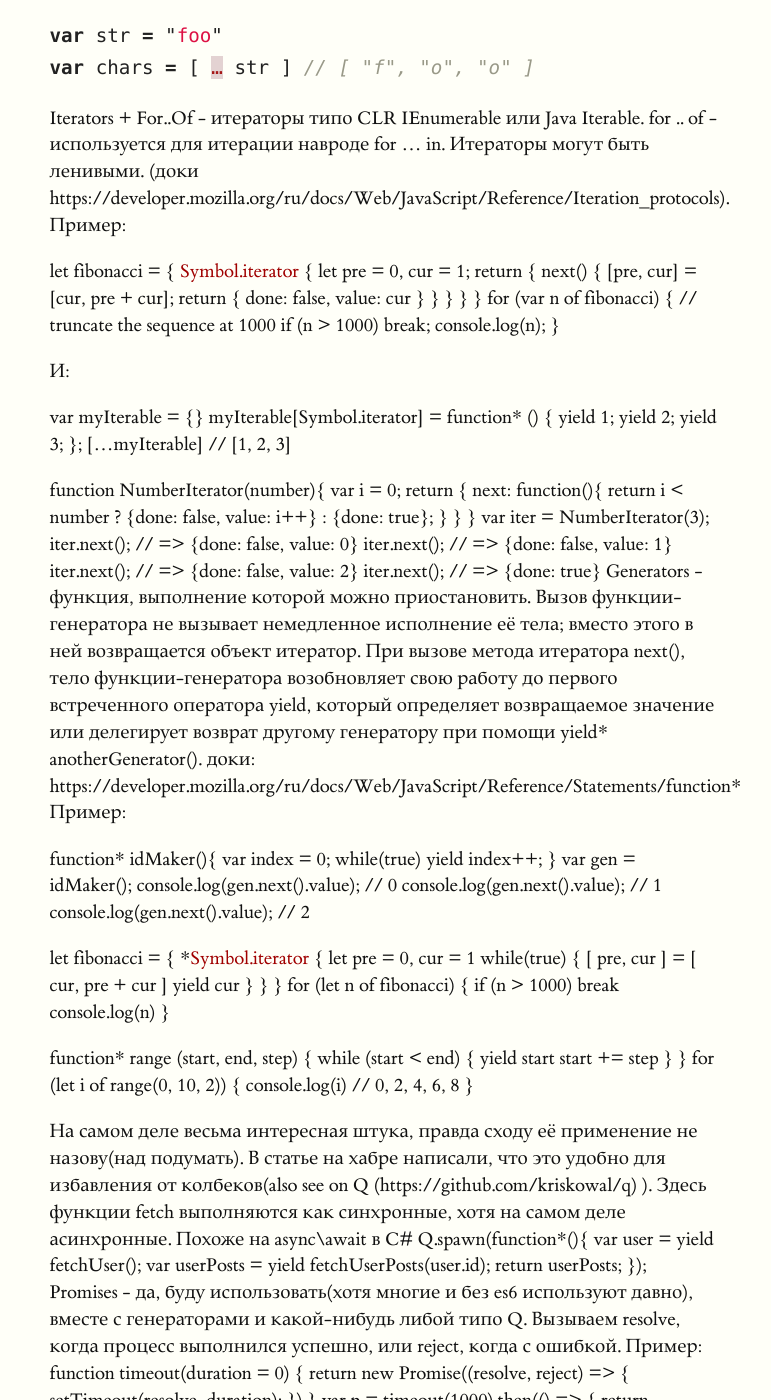
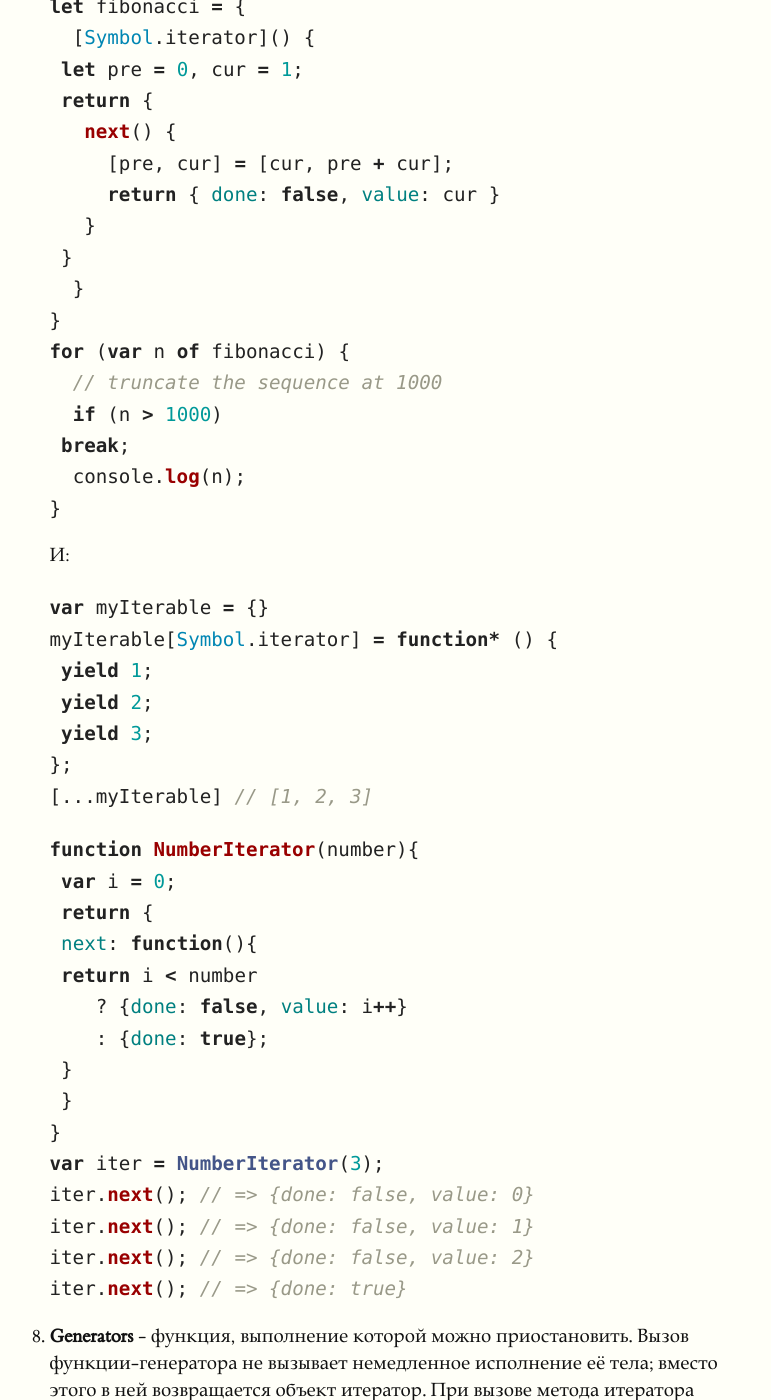
Before and after one commit to Khelek/khelek.github.io, a Jekyll site: the page built from _posts/2015-08-25-features-of-es6.md, in a window 1280 px wide and 1400 px high, scrolled down 5516 px. Shown: the whole window, without its empty margins (58-829 px from the left). Built offline with Jekyll 4.4.1, drawn with Linux system fonts in a browser that asks for light colours; some of the changed text lies outside the part shown.

Commit message:
some finish of about es6

````diff
--- a/_config.yml
+++ b/_config.yml
@@ -9,6 +9,7 @@
 markdown: Kramdown
 kramdown:
   input: GFM
+  syntax_highlighter: rouge
 markdown_ext: "markdown,mkdown,mkdn,mkd,md"
 highlighter: rouge
 permalink: /articles/:short_year/:title
--- a/_includes/header.html
+++ b/_includes/header.html
@@ -1,8 +1,7 @@
 <!--- Header and nav template site-wide -->
 <header>
     <nav class="group">
-		<a href="/"><img class="badge" src="/assets/img/badge_1.png" alt="CH"></a>
-		<a href="/page">A Page</a>
+		<a href="/">Posts</a>
 		<a href="/about">About</a>
 	</nav>
 </header>
--- a/_posts/2015-08-25-features-of-es6.md
+++ b/_posts/2015-08-25-features-of-es6.md
@@ -12,32 +12,34 @@
 
 1. **Let и const**. Let - для области видимости как С\С++(раньше в js все переменные переносились к началу функции). Const - просто неизменяемая константа.
 
-Достаточно простые вещи, которые только делают поведение js более ожидаемым.
+    Достаточно простые вещи, которые только делают поведение js более ожидаемым.
 
-Например, в этой функции x будет виден только в блоке if(true), и не будет за его пределами
-{% highlight javascript %}
+    Например, в этой функции x будет виден только в блоке if(true), и не будет за его пределами
+
+   ```javascript
 function f() {
-    if (true) {
-        let x;
-        {
-            // okay, block scoped name
-            const x = "sneaky";
-            // error, const
-            x = "foo";
-        }
-        // error, already declared in block
-        let x = "inner";
-    }
+      if (true) {
+          let x;
+          {
+              // okay, block scoped name
+              const x = "sneaky";
+              // error, const
+              x = "foo";
+          }
+          // error, already declared in block
+          let x = "inner";
+      }
 }
-{% endhighlight %}
+   ```
 
-также по поводу let из <https://leanpub.com/understandinges6/read/>:
+    также по поводу let из <https://leanpub.com/understandinges6/read/>:
 
-<blockquote class="smallquote" markdown="1">
-**Using let in loops.**
-The behavior of let inside of loops is slightly different than with other blocks. Instead of creating a variable that is used with each iteration of the loop, each iteration actually gets its own variable to use. This is to solve an old problem with JavaScript loops. Consider the following:
+    <blockquote class="smallquote" markdown="1">
+    **Using let in loops.**
+    The behavior of let inside of loops is slightly different than with other blocks. Instead of creating a variable that is used with each iteration of the loop, each iteration actually gets its own variable to use. This is to solve an old problem with JavaScript loops. Consider the following:
 
-{% highlight javascript %}
+
+   ```javascript
 var funcs = [];
 for (var i=0; i < 10; i++) {
     funcs.push(function() { console.log(i); });
@@ -45,13 +47,14 @@
 funcs.forEach(function(func) {
     func();     // outputs the number "10" ten times
 });
-{% endhighlight %}
+   ```
 
- This code will output the number 10 ten times in a row. That’s because the variable i is shared across each iteration of the loop, meaning the closures created inside the loop all hold a reference to the same variable. The variable i has a value of 10 once the loop completes, and so that’s the value each function outputs.
+     This code will output the number 10 ten times in a row. That’s because the variable i is shared across each iteration of the loop, meaning the closures created inside the loop all hold a reference to the same variable. The variable i has a value of 10 once the loop completes, and so that’s the value each function outputs.
 
- To fix this problem, developers use immediately-invoked function expressions (IIFEs) inside of loops to force a new copy of the variable to be created:
+     To fix this problem, developers use immediately-invoked function expressions (IIFEs) inside of loops to force a new copy of the variable to be created:
 
-{% highlight javascript %}
+
+   ```javascript
 var funcs = [];
 for (var i=0; i < 10; i++) {
     funcs.push((function(value) {
@@ -63,12 +66,13 @@
 funcs.forEach(function(func) {
     func();     // outputs 0, then 1, then 2, up to 9
 });
-{% endhighlight %}
-This version of the example uses an IIFE inside of the loop. The i variable is passed to the IIFE, which creates its own copy and stores it as value. This is the value used of the function for that iteration, so calling each function returns the expected value.
+   ```
+    This version of the example uses an IIFE inside of the loop. The i variable is passed to the IIFE, which creates its own copy and stores it as value. This is the value used of the function for that iteration, so calling each function returns the expected value.
 
-A let declaration does this for you without the IIFE. Each iteration through the loop results in a new variable being created and initialized to the value of the variable with the same name from the previous iteration. That means you can simplify the process by using this code:
+    A let declaration does this for you without the IIFE. Each iteration through the loop results in a new variable being created and initialized to the value of the variable with the same name from the previous iteration. That means you can simplify the process by using this code:
 
-{% highlight javascript %}
+
+   ```javascript
 var funcs = [];
 for (let i=0; i < 10; i++) {
     funcs.push(function() { console.log(i); });
@@ -76,50 +80,48 @@
 funcs.forEach(function(func) {
     func();     // outputs 0, then 1, then 2, up to 9
 })
-{% endhighlight %}
-This code works exactly like the code that used var and an IIFE but is, arguably, cleaner.
+   ```
+    This code works exactly like the code that used var and an IIFE but is, arguably, cleaner.
 
- </blockquote>
+     </blockquote>
 
-<ol start="2">
-<li markdown='1'>  **List comprehensions** - это как генераторы в эрланге, удобные и мощные штуки(к слову, это часть стандарта es7 уже)
-</li></ol>
+2. **List comprehensions** - это как генераторы в эрланге, удобные и мощные штуки(к слову, это часть стандарта es7 уже)
 
-{% highlight javascript %}
+   ```javascript
 let numbers = [ 1, 4, 9 ];
 [for (num of numbers) Math.sqrt(num)];
 // => [ 1, 2, 3 ]
-{% endhighlight %}
+   ```
 
-<ol start="3">
-<li markdown='1'> **Arrows** - просто приятный сокращенный синтаксис для анонимных функций, напоминает такой же синтаксис в  C#
-</li></ol>
-было:
-{% highlight javascript %}
+3. **Arrows** - просто приятный сокращенный синтаксис для анонимных функций, напоминает такой же синтаксис в  C#.
+
+    было:
+
+   ```javascript
 var f = function(x) { return x * 2 }
 var f2 = function(x,y) { return x * y }
-стало:
+   ```
+   стало:
+
+   ```javascript
 let f = x => x * 2 или (x => x * 2)
 let f2 = ((x, y) => x * y)
-{% endhighlight %}
+   ```
 
-<ol start="4">
-<li markdown='1'> **Template Strings** - строки с интерполяцией + многострочные строки. удивительно, как долго это добиралось до js.
-</li></ol>
+4. **Template Strings** - строки с интерполяцией + многострочные строки. удивительно, как долго это добиралось до js.
 
-{% highlight javascript %}
+   ```javascript
+   var a = 1;
 // Multiline strings
-`In JavaScript this is
- not legal.`
-
+var a = `In JavaScript this is not legal.`
 // String interpolation
 var name = "Bob", time = "today";
 `Hello ${name}, how are you ${time}?`
-{% endhighlight %}
+   ```
 
-Однако здесь есть одновременно одна штуковина. Называется в стандарте Raw String Access. Не совсем я втыкаю, что это и как работает, пример:
+    Однако здесь есть одновременно одна штуковина. Называется в стандарте Raw String Access. Не совсем я втыкаю, что это и как работает, пример:
 
-{% highlight javascript %}
+   ```javascript
 function quux (strings, ...values) {
   strings[0] === "foo\n"
   strings[1] === "bar"
@@ -128,76 +130,74 @@
   values[0] === 42
 }
 quux `foo\n${ 42 }bar`
-{% endhighlight %}
+   ```
 
-Однако если делать quux(`foo\n${ 42 }bar`) получалось совсем иное. WTF? вобщем надо быть осторожным с доступом к строке по id после интерполяции, мало ли.
+    Однако если делать quux(`foo\n${ 42 }bar`) получалось совсем иное. WTF? вобщем надо быть осторожным с доступом к строке по id после интерполяции, мало ли.
 
-<ol start="5">
-<li markdown='1'> **Destructuring** - в эрланге и прочем мире паттерн матчинг.
-</li></ol>
+5. **Destructuring** - в эрланге и прочем мире паттерн матчинг.
 
-{% highlight javascript %}
+
+   ```javascript
 // list matching
 var [a, , b] = [1,2,3];
-
 // object matching
 var { op: a, lhs: { op: b }, rhs: c } = getASTNode()
-
 // object matching shorthand
 // binds `op`, `lhs` and `rhs` in scope
 var {op, lhs, rhs} = getASTNode()
-
 // Can be used in parameter position
 function g({name: x}) {
   console.log(x);
 }
 g({name: 5})
-
 // Fail-soft destructuring
 var [a] = [];
 a === undefined;
-
 // Fail-soft destructuring with defaults
 var [a = 1] = [];
 a === 1;
-{% endhighlight %}
+   ```
 
-<ol start="6">
-<li markdown='1'> **Default + Rest + Spread** - для параметров в функциях - параметры по умолчанию, "лишние" параметры, и типо разворачивания списка в его элементы.
-</li></ol>
+6. **Default + Rest + Spread** - для параметров в функциях - параметры по умолчанию, "лишние" параметры, и типо разворачивания списка в его элементы.
 
-{% highlight javascript %}
+
+   ```javascript
 function f(x, y=12) { // default
   // y is 12 if not passed (or passed as undefined)
   return x + y;
 }
-f(3) == 15
-
+f(3) == 15;
+   ```
+   ```javascript
 function f(x, ...y) { // rest
 // y is an Array
   return x * y.length;
 }
 f(3, "hello", true) == 6
-
-
+   ```
+   ```javascript
 function f(x, y, z) {
   return x + y + z;
 }
 // Pass each elem of array as argument
 f(...[1,2,3]) == 6  // spread
-{% endhighlight %}
+   ```
 
-Причем spread можно использовать не только при вызове функций, можно например в массивах или строках -
-{% highlight javascript %}
+    Причем spread можно использовать не только при вызове функций, можно например в массивах или строках -
+
+   ```javascript
 var params = [ "hello", true, 7 ]
 var other = [ 1, 2, ...params ] // [ 1, 2, "hello", true, 7 ]
-
+   ```
+   ```javascript
 var str = "foo"
 var chars = [ … str ] // [ "f", "o", "o" ]
-{% endhighlight %}
+   ```
 
-Iterators + For..Of - итераторы типо CLR IEnumerable или Java Iterable. for .. of - используется для итерации навроде for ... in. Итераторы могут быть ленивыми. (доки https://developer.mozilla.org/ru/docs/Web/JavaScript/Reference/Iteration_protocols). Пример:
+7. **Iterators + For..Of** - итераторы типо CLR IEnumerable или Java Iterable. *for .. of* - используется для итерации навроде *for ... in*.
+    Итераторы могут быть ленивыми ([доки](https://developer.mozilla.org/ru/docs/Web/JavaScript/Reference/Iteration_protocols)). Пример:
 
+   ```javascript
 let fibonacci = {
   [Symbol.iterator]() {
     let pre = 0, cur = 1;
@@ -215,9 +215,11 @@
     break;
   console.log(n);
 }
+   ```
 
-И:
+    И:
 
+   ```javascript
 var myIterable = {}
 myIterable[Symbol.iterator] = function* () {
     yield 1;
@@ -225,7 +227,8 @@
     yield 3;
 };
 [...myIterable] // [1, 2, 3]
-
+   ```
+   ```javascript
 function NumberIterator(number){
  var i = 0;
  return {
@@ -241,15 +244,17 @@
 iter.next(); // => {done: false, value: 1}
 iter.next(); // => {done: false, value: 2}
 iter.next(); // => {done: true}
-Generators -  функция, выполнение которой можно приостановить.
-Вызов функции-генератора не вызывает немедленное исполнение её
-тела; вместо этого в ней возвращается объект итератор. При вызове метода
-итератора next(), тело функции-генератора возобновляет свою работу до первого
-встреченного оператора yield, который определяет возвращаемое значение или
-делегирует возврат другому генератору при помощи yield* anotherGenerator().
-доки: https://developer.mozilla.org/ru/docs/Web/JavaScript/Reference/Statements/function*
-Пример:
+   ```
 
+8. **Generators** -  функция, выполнение которой можно приостановить.
+    Вызов функции-генератора не вызывает немедленное исполнение её
+    тела; вместо этого в ней возвращается объект итератор. При вызове метода
+    итератора *next()*, тело функции-генератора возобновляет свою работу до первого
+    встреченного оператора yield, который определяет возвращаемое значение или
+    делегирует возврат другому генератору при помощи *yield\*  anotherGenerator()* ([доки](https://developer.mozilla.org/ru/docs/Web/JavaScript/Reference/Statements/function*))
+    Пример:
+
+   ```javascript
 function* idMaker(){
     var index = 0;
     while(true)
@@ -259,8 +264,8 @@
 console.log(gen.next().value); // 0
 console.log(gen.next().value); // 1
 console.log(gen.next().value); // 2
-
-
+   ```
+   ```javascript
 let fibonacci = {
  *[Symbol.iterator]() {
     let pre = 0, cur = 1
@@ -275,8 +280,8 @@
     break
  console.log(n)
 }
-
-
+   ```
+   ```javascript
 function* range (start, end, step) {
    while (start < end) {
        yield start
@@ -286,15 +291,22 @@
 for (let i of range(0, 10, 2)) {
     console.log(i) // 0, 2, 4, 6, 8
 }
+   ```
 
-На самом деле весьма интересная штука, правда сходу её применение не назову(над подумать). В статье на хабре написали, что это удобно для избавления от колбеков(also see on Q (https://github.com/kriskowal/q) ). Здесь функции fetch выполняются как синхронные, хотя на самом деле асинхронные. Похоже на async\await в C#
+    На самом деле весьма интересная штука, правда сходу её применение не назову(над подумать).
+    В статье на хабре написали, что это удобно для избавления от колбеков(also see on Q (<https://github.com/kriskowal/q>) ). Здесь функции fetch выполняются как синхронные, хотя на самом деле асинхронные. Похоже на async\await в C#
+
+   ```javascript
 Q.spawn(function*(){
   var user = yield fetchUser();
   var userPosts = yield fetchUserPosts(user.id);
   return userPosts;
 });
-Promises - да, буду использовать(хотя многие и без es6 используют давно), вместе с генераторами и какой-нибудь либой типо Q. Вызываем resolve, когда процесс выполнился успешно, или reject, когда с ошибкой. Пример:
+   ```
+9. **Promises** - да, буду использовать(хотя многие и без es6 используют давно), вместе с генераторами и какой-нибудь либой типо Q. Вызываем resolve, когда процесс выполнился успешно, или reject, когда с ошибкой. Пример:
 ﻿
+
+   ```javascript
 function timeout(duration = 0) {
     return new Promise((resolve, reject) => {
         setTimeout(resolve, duration);
@@ -307,28 +319,42 @@
 }).catch(err => {
     return Promise.all([timeout(100), timeout(200)]);
 })
+   ```
 
-Новые функции - в string - includes, startWith, endWith
+Новые функции - в string - `includes`, `startWith`, `endWith`
 
-ещё для взгляда: Object.assign, Object.is
+ещё для взгляда: `Object.assign`, `Object.is`
 
-Спросите, почему нет классов? Потому, что они показались слишком страшными) Здесь я перечислил те вещи, которые буду использовать прямо сейчас, и наш проект ещё не настолько большой, чтобы использовать классы. + сама концепция таких классов часто вызывала нарекания(в эрланге вообще без классов живут, хорошо живут), и мне больше по душе модули + функции без привязки к данным, где это возможно.
+Спросите, почему нет классов? Потому, что они показались слишком страшными) Здесь я перечислил те вещи, которые буду использовать прямо сейчас, и пока классы в проект впиливать рановато(или уже нет? =)) + сама концепция таких классов часто вызывала нарекания(в эрланге вообще без классов живут, хорошо живут), и мне больше по душе модули + функции без привязки к данным, где это возможно.
 
-Из того, что ещё буду стараться не юзать:
-Enhanced Object Literals - позволяет делать типо
+По крайней мере - сейчас.
+
+
+Ещё из того, что не буду юзать:
+**Enhanced Object Literals** - позволяет делать типо
+
+```javascript
 { [ 'prop_' + (() => 42)() ]: 42 };
+```
 надеюсь, до такого у меня не дойдет, ибо страх.
 
-Modules - не использую, так как на проекте browserify.
+**Modules** - не использую, так как на проекте browserify.
 
-Map + Set + WeakMap + WeakSet - не вижу пользы, с учётом, что всё все равно будет эмулироваться.
+**Map + Set + WeakMap + WeakSet** - не вижу пользы, с учётом, что всё все равно будет эмулироваться.
 
-Proxy - пока не нужны.
+**Proxy** - пока не нужны, хотя говорят, что штука очень классная. Над поближе ознакомиться будет.
 
-Symbols - не нравится как создаются:
+**Symbols** - не нравится как создаются:
 
+```javascript
 var key = Symbol("key");
+```
 
 возможно буду использовать позже, а пока нет.
 хотя в других языках использую с удовольствием. Хотя мб это нечто другое, в статье на хабре:
-console.log(person[Symbol('name')]); // => undefined, каждый вызов Symbol возвращает уникальный ключ
+
+```javascript
+console.log(person[Symbol('name')]); // => undefined,
+```
+каждый вызов Symbol возвращает уникальный ключ
+Вроде классная вещь там, где нужны строго уникальные значения.
--- a/about/index.md
+++ b/about/index.md
@@ -3,8 +3,4 @@
 title: About
 ---
 
-The *Tufte-Jekyll* theme is a natural extension of the work done by [Dave Leipmann](https://github.com/daveliepmann/tufte-css) on Github that created a CSS file that allows web writers to use the simple and elegant style employed by Edward Tufte in his published materials.
-
-To incorporate these styles into a Jekyll theme, I have made some very slight modifications that attempt to maintain the feel of the CSS styles in this repo.
-
-You can find the source code for Jekyll at [github.com/jekyll/jekyll](https://github.com/jekyll/jekyll)
+Let's talk about this.
--- a/index.html
+++ b/index.html
@@ -3,6 +3,7 @@
 title: Tufte
 ---
   <h1 class="content-listing-header sans">Articles</h1>
+  <span class="sans">Disclaimer: Статьи не претендуют на понятность, завершенность и абсолютную правдивость.</span>
   <ul class="content">
     {% for post in site.posts %}
       <li class="listing">
````
Also changed, not shown: _drafts/2015-02-08-welcome-to-jekyll.md (renamed from _posts/2015-02-08-welcome-to-jekyll.md), _drafts/2015-02-19-tufte-style-jekyll-blog.md (renamed from _posts/2015-02-19-tufte-style-jekyll-blog.md).
